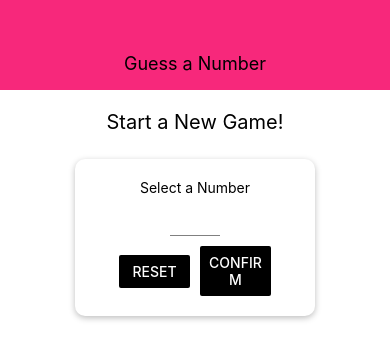
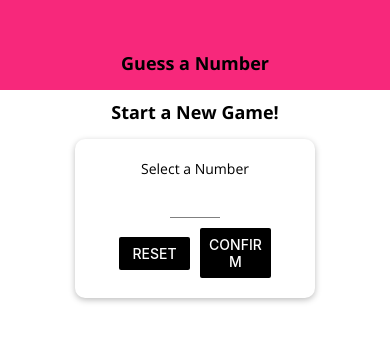
Before and after one commit to japerry911/GuessANumber_ReactNative_App, a React Native app: screen / in a window 390 px wide. Shown: the top 360 px of the page. Built offline with nearby package versions, Linux system fonts and the light colour scheme.

Commit message:
Added in open-sans/open-sans-bold fontFamilys to all elements, and made body/title/input|Text components

```diff
--- a/App.js
+++ b/App.js
@@ -1,13 +1,34 @@
-import React, { useState } from 'react';
+import React, { useState, useEffect } from 'react';
 import { StyleSheet, View } from 'react-native';
 import Header from './src/components/Header';
 import StartGameScreen from './src/screens/StartGameScreen';
 import GameScreen from './src/screens/GameScreen';
 import GameOverScreen from './src/screens/GameOverScreen';
+import * as Font from 'expo-font';
+import { AppLoading } from 'expo';
+
+const fetchFonts = () => {
+  return Font.loadAsync({
+    'open-sans': require('./assets/fonts/OpenSans-Regular.ttf'),
+    'open-sans-bold': require('./assets/fonts/OpenSans-Bold.ttf')
+  });
+};
 
 export default function App() {
   const [userNumber, setUserNumber] = useState();
   const [guesses, setGuesses] = useState(0);
+  const [isLoading, setIsLoading] = useState(false);
+
+  if (!isLoading) {
+    console.log('here');
+    return (
+      <AppLoading
+        startAsync={fetchFonts}
+        onFinish={() => setIsLoading(true)}
+        onError={error => console.log(error)}
+      />
+    );
+  }
 
   const startGameHandler = number => {
     setUserNumber(number);
@@ -18,12 +39,17 @@ export default function App() {
     setGuesses(numOfGuesses);
   };
 
+  const newGameHandler = () => {
+    setGuesses(0);
+    setUserNumber(undefined);
+  };
+
   let content = <StartGameScreen startGameHandler={startGameHandler} />
 
   if (userNumber && guesses <= 0) {
     content = <GameScreen userNumber={userNumber} onGameOver={gameOverHandler} />
   } else if (guesses > 0) {
-    content = <GameOverScreen />
+    content = <GameOverScreen guesses={guesses} userNumber={userNumber} newGameHandler={newGameHandler} />
   }
 
   return (
--- a/package.json
+++ b/package.json
@@ -12,7 +12,8 @@
     "react": "~16.9.0",
     "react-dom": "~16.9.0",
     "react-native": "https://github.com/expo/react-native/archive/sdk-37.0.0.tar.gz",
-    "react-native-web": "~0.11.7"
+    "react-native-web": "~0.11.7",
+    "expo-font": "~8.1.0"
   },
   "devDependencies": {
     "babel-preset-expo": "~8.1.0",
--- /dev/null
+++ b/src/components/BodyText.js
@@ -0,0 +1,12 @@
+import React from 'react';
+import { Text, StyleSheet } from 'react-native';
+
+const BodyText = ({ children }) => <Text style={styles.textStyle}>{children}</Text>;
+
+const styles = StyleSheet.create({
+    textStyle: {
+        fontFamily: 'open-sans'
+    }
+});
+
+export default BodyText;
--- a/src/components/Header.js
+++ b/src/components/Header.js
@@ -1,11 +1,12 @@
 import React from 'react';
-import { View, Text, StyleSheet } from 'react-native';
+import { View, StyleSheet } from 'react-native';
 import Colors from '../constants/colors';
+import TitleText from '../components/TitleText';
 
 const Header = ({ title }) => {
     return (
         <View style={styles.headerViewStyle}>
-            <Text style={styles.headerTextStyle}>{title}</Text>
+            <TitleText style={styles.headerTextStyle}>{title}</TitleText>
         </View>
     );
 };
--- a/src/components/Input.js
+++ b/src/components/InputText.js
@@ -1,7 +1,7 @@
 import React from 'react';
 import { TextInput, StyleSheet } from 'react-native';
 
-const Input = props => {
+const InputText = props => {
     return (
         <TextInput
             {...props}
@@ -16,7 +16,8 @@ const styles = StyleSheet.create({
         borderBottomColor: 'grey',
         borderBottomWidth: 1,
         marginVertical: 10,
+        fontFamily: 'open-sans'
     }
 });
 
-export default Input
+export default InputText
--- a/src/components/NumberContainer.js
+++ b/src/components/NumberContainer.js
@@ -1,11 +1,12 @@
 import React from 'react';
-import { StyleSheet, View, Text } from 'react-native';
+import { StyleSheet, View } from 'react-native';
 import Colors from '../constants/colors';
+import BodyText from '../components/BodyText';
 
 const NumberContainer = ({ children }) => {
     return (
         <View style={styles.viewStyle}>
-            <Text style={styles.numberTextStyle}>{children}</Text>
+            <BodyText style={styles.numberTextStyle}>{children}</BodyText>
         </View>
     );
 };
--- /dev/null
+++ b/src/components/TitleText.js
@@ -0,0 +1,13 @@
+import React from 'react';
+import { Text, StyleSheet } from 'react-native';
+
+const TitleText = props => <Text style={{ ...styles.textStyle, ...props.style }}>{props.children}</Text>;
+
+const styles = StyleSheet.create({
+    textStyle: {
+        fontFamily: 'open-sans-bold',
+        fontSize: 18
+    }
+});
+
+export default TitleText;
--- a/src/screens/GameOverScreen.js
+++ b/src/screens/GameOverScreen.js
@@ -1,12 +1,18 @@
 import React from 'react';
-import { View, Text, StyleSheet } from 'react-native';
+import { View, StyleSheet, Button } from 'react-native';
+import BodyText from '../components/BodyText';
+import TitleText from '../components/TitleText';
 
-const GameOverScreen = ({ guessNumber, userNumber }) => {
+const GameOverScreen = ({ guesses, userNumber, newGameHandler }) => {
     return (
         <View style={styles.screenStyle}>
-            <Text>Game Over!</Text>
-            <Text>Number of Guesses: {guessNumber}</Text>
-            <Text>Number was: {userNumber}</Text>
+            <TitleText>Game Over!</TitleText>
+            <BodyText>Number of Guesses: {guesses}</BodyText>
+            <BodyText>Number was: {userNumber}</BodyText>
+            <Button
+                title='NEW GAME'
+                onPress={newGameHandler}
+            />
         </View>
     );
 };
--- a/src/screens/GameScreen.js
+++ b/src/screens/GameScreen.js
@@ -72,7 +72,7 @@ const styles = StyleSheet.create({
     screenStyle: {
         flex: 1,
         padding: 10,
-        alignItems: 'center'
+        alignItems: 'center',
     },
     buttonCardStyle: {
         flexDirection: 'row',
--- a/src/screens/StartGameScreen.js
+++ b/src/screens/StartGameScreen.js
@@ -1,8 +1,10 @@
 import React, { useState } from 'react';
-import { View, StyleSheet, Text, Button, TouchableWithoutFeedback, Keyboard, Alert } from 'react-native';
+import { View, StyleSheet, Button, TouchableWithoutFeedback, Keyboard, Alert } from 'react-native';
 import Card from '../components/Card';
-import Input from '../components/Input';
+import InputText from '../components/InputText';
 import NumberContainer from '../components/NumberContainer';
+import BodyText from '../components/BodyText';
+import TitleText from '../components/TitleText';
 
 const StartGameScreen = ({ startGameHandler }) => {
     const [inputNumber, setInputNumber] = useState('');
@@ -34,9 +36,9 @@ const StartGameScreen = ({ startGameHandler }) => {
 
     if (confirmed) {
         confirmedNumber = <Card style={styles.officialNumberViewStyle}>
-                            <Text>You Selected:</Text>
+                            <BodyText>You Selected:</BodyText>
                             <NumberContainer>
-                                <Text>{officialNumber}</Text>
+                                <BodyText>{officialNumber}</BodyText>
                             </NumberContainer>
                             <Button
                                 title='Start Game'
@@ -48,11 +50,11 @@ const StartGameScreen = ({ startGameHandler }) => {
     return (
         <TouchableWithoutFeedback onPress={() => Keyboard.dismiss()}>
             <View style={styles.screenStyle}>
-                <Text style={styles.titleStyle}>Start a New Game!</Text>
+                <TitleText>Start a New Game!</TitleText>
                 <View style={styles.inputViewStyle}>
                     <Card style={styles.inputCardStyle}>
-                        <Text>Select a Number</Text>
-                        <Input
+                        <BodyText>Select a Number</BodyText>
+                        <InputText
                             style={styles.textInputStyle}
                             keyboardType='numeric'
                             maxLength={2}
@@ -113,7 +115,8 @@ const styles = StyleSheet.create({
     },
     titleStyle: {
         fontSize: 20,
-        marginVertical: 10
+        marginVertical: 10,
+        fontFamily: 'open-sans-bold'
     },
     screenStyle: {
         flex: 1,
```
Also changed, not shown: assets/fonts/OpenSans-Bold.ttf (added), assets/fonts/OpenSans-Regular.ttf (added).
